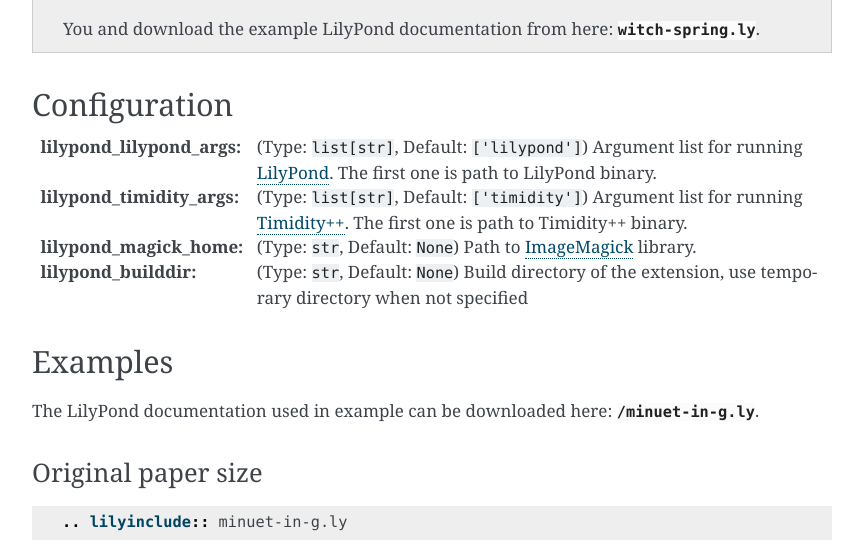
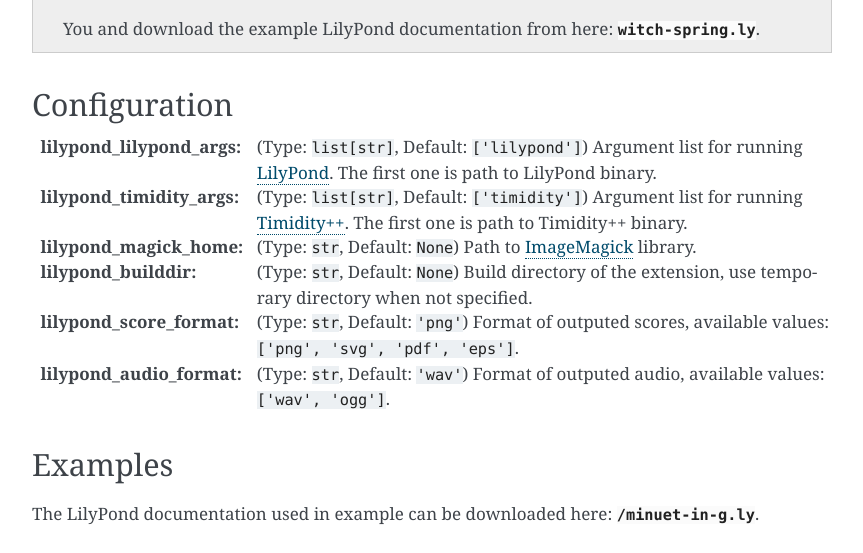
Before and after one commit to sphinx-notes/lilypond, a Sphinx documentation site: the page built from doc/index.rst, in a window 1280 px wide and 900 px high, scrolled down 3322 px, cut to the strip 0-553 px from the top of the window. Shown: the whole strip, without its empty margins (168-1031 px from the left). Built offline with Sphinx 7.4.7, drawn with Linux system fonts in a browser that asks for light colours; cross-references to code outside the pages are shown as plain code.

```diff
--- a/doc/index.rst
+++ b/doc/index.rst
@@ -143,7 +143,11 @@ Configuration
 :lilypond_magick_home: (Type: ``str``, Default: ``None``)
    Path to `ImageMagick`_ library.
 :lilypond_builddir: (Type: ``str``, Default: ``None``)
-   Build directory of the extension, use temporary directory when not specified
+   Build directory of the extension, use temporary directory when not specified.
+:lilypond_score_format: (Type: ``str``, Default: ``'png'``)
+   Format of outputed scores, available values: ``['png', 'svg', 'pdf', 'eps']``.
+:lilypond_audio_format: (Type: ``str``, Default: ``'wav'``)
+   Format of outputed audio, available values: ``['wav', 'ogg']``.
 
 Examples
 ========
```
